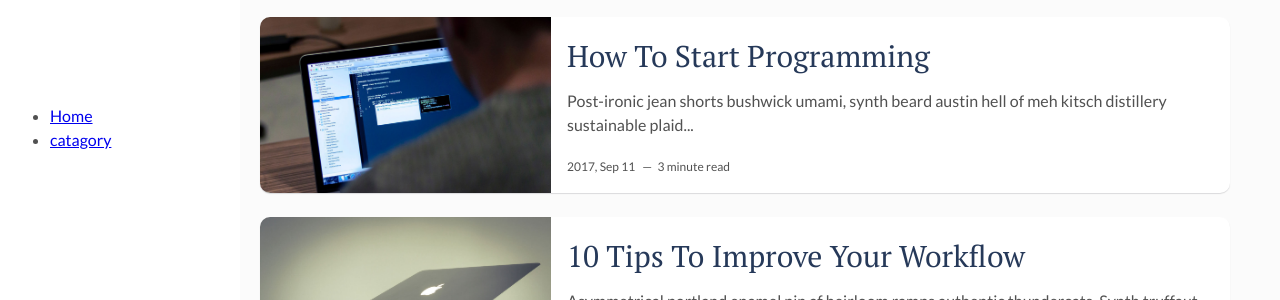
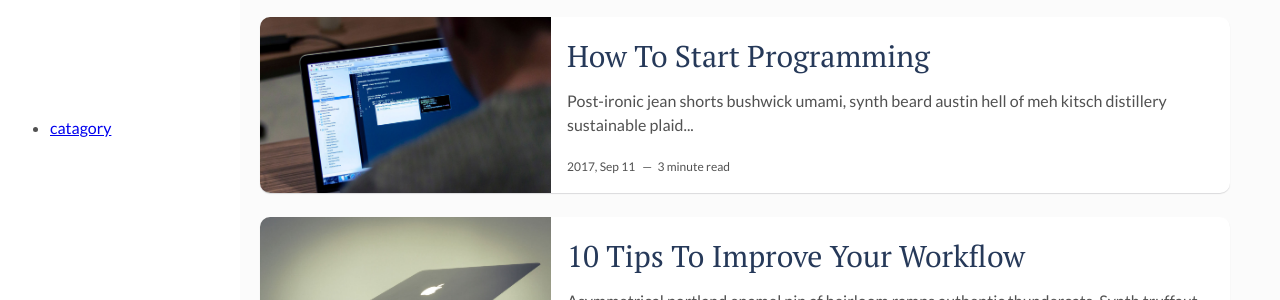
Before and after one commit to ericsj1998/ericsj1998.github.io, a Jekyll site: the page built from index.html, in a window 1280 px wide. Shown: the part 403-703 px from the top of the page. Built offline with Jekyll 4.4.1, drawn with Linux system fonts in a browser that asks for light colours; the list of posts is cut into pages by our own code.

Commit message:
Update main.html

```diff
--- a/_layouts/main.html
+++ b/_layouts/main.html
@@ -15,10 +15,10 @@ layout: default
 
   <nav class="main-nav">
     <ul>
-     <li><a href="/">Home</a></li>
-     <li><a href="/catagory.html">catagory</a></li>
+     <li><a href="/catagory.md">catagory</a></li>
     </ul>
   </nav>
+
   <footer>
     <section class="contact">
       <h3 class="contact-title">Contact me</h3>
```
